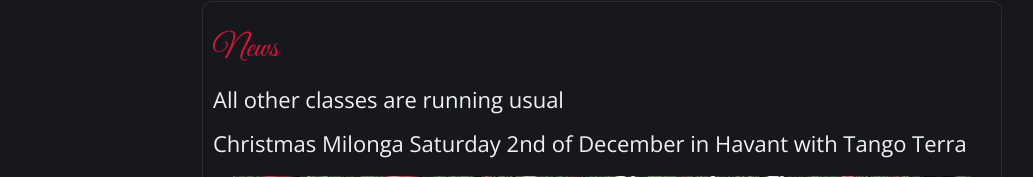
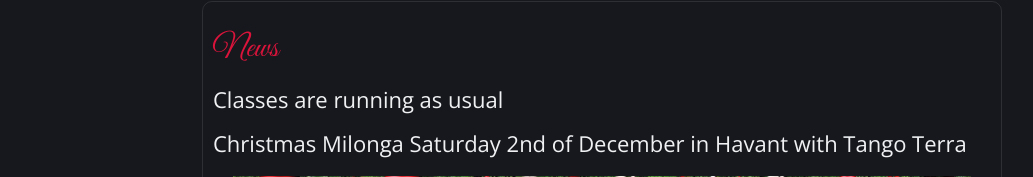
Before and after one commit to fdebrito/fdebrito.github.io, a plain HTML site: page index.html in a window 1280 px wide. Shown: the part 491-668 px from the top of the page, without its empty margins (38-1071 px from the left). Drawn offline with nearby package versions, Linux system fonts and the light colour scheme.

Commit message:
update message

```diff
--- a/index.html
+++ b/index.html
@@ -102,7 +102,7 @@
       <article id="news">
         <h1 class="article">News</h1>
         <h1>
-          All other classes are running usual
+          Classes are running as usual
         </h1>
 
         <h1>
```
